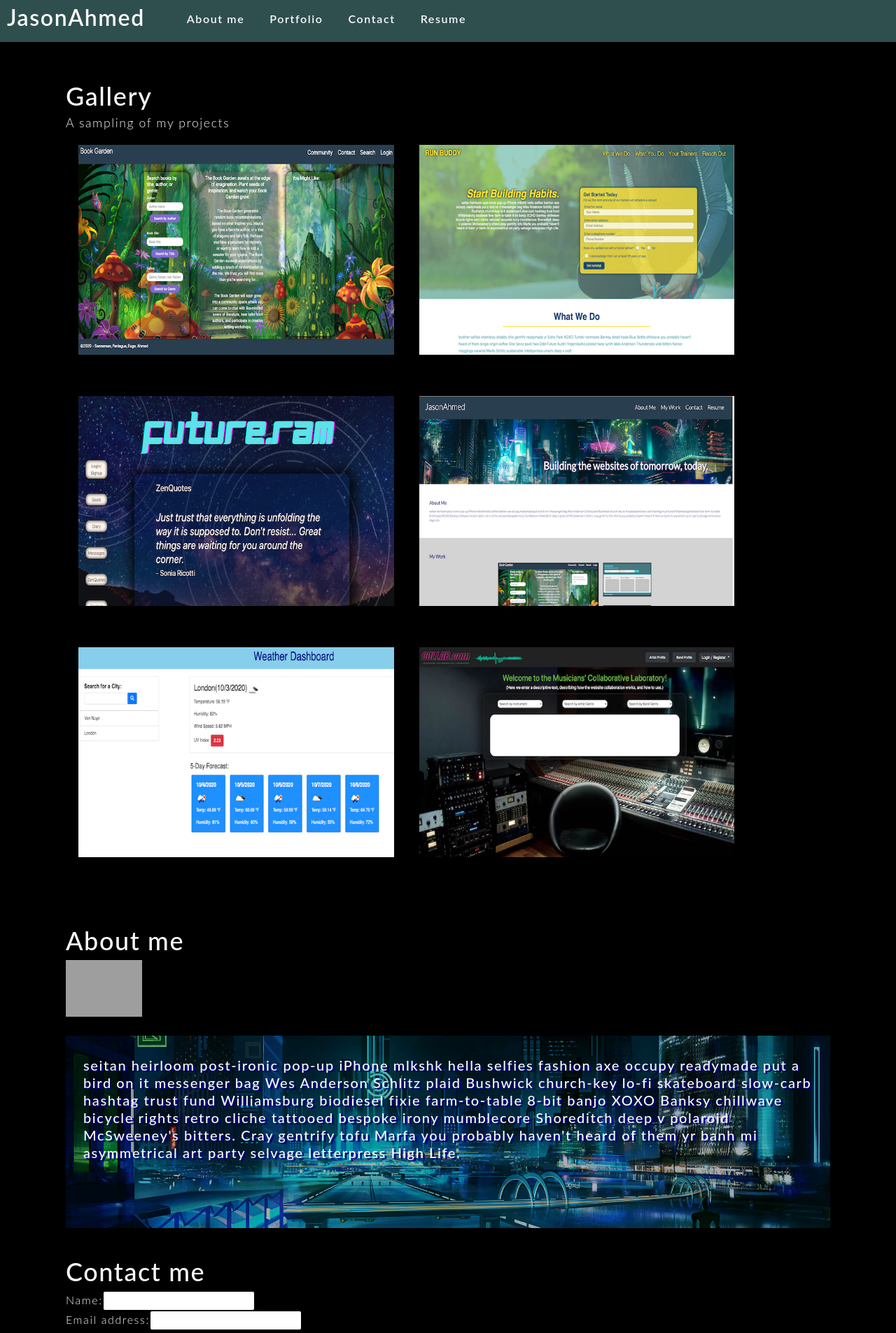
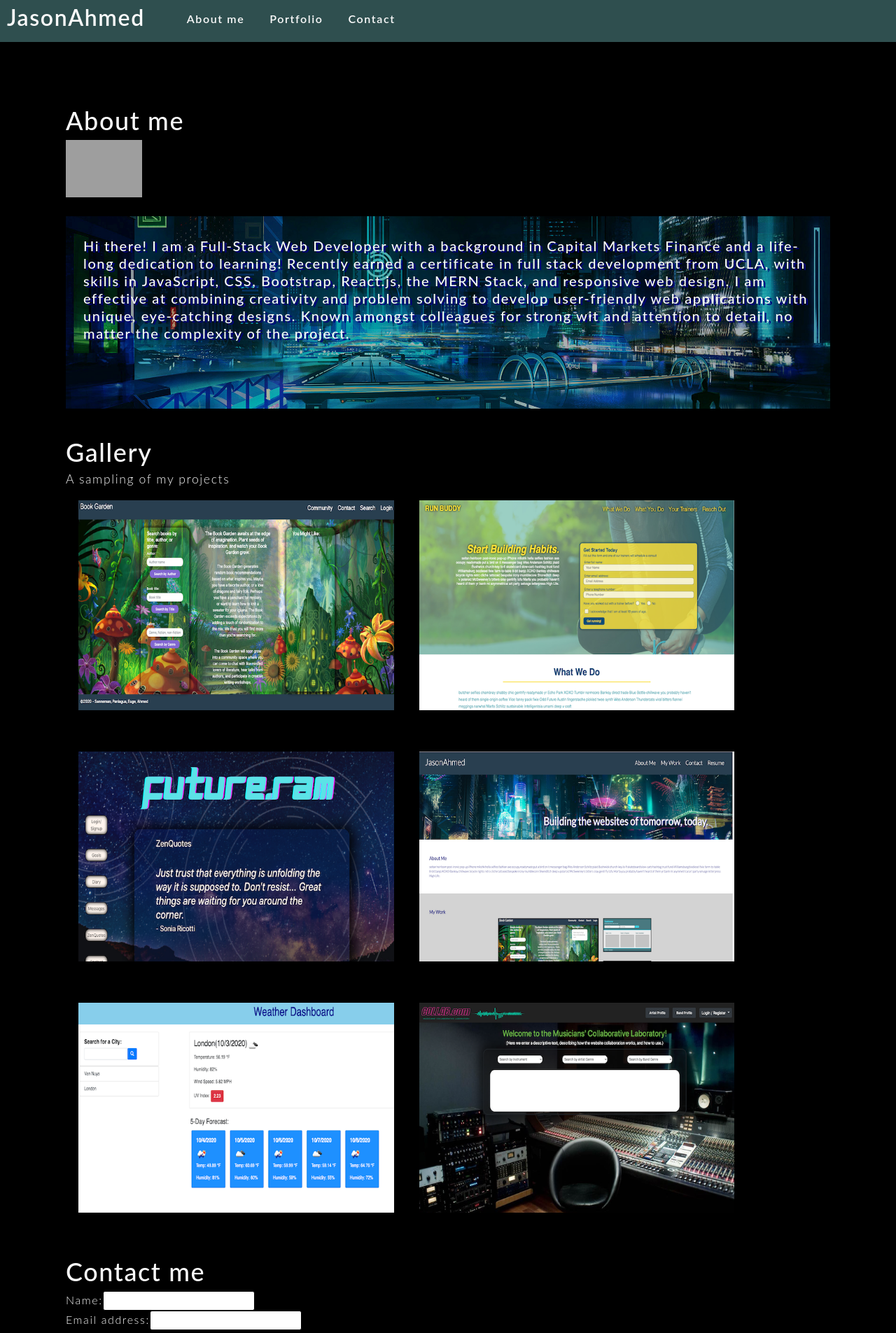
Before and after one commit to Jason-Ahmed-123/react-portfolio, a React (Create React App) app: page / in a window 1280 px wide. Shown: the top 1905 px of the page at 70% size. Built offline with nearby package versions, Linux system fonts and the light colour scheme; grey boxes are pictures that could not be loaded.

Commit message:
changed order of sections

```diff
--- a/src/App.js
+++ b/src/App.js
@@ -13,8 +13,9 @@ function App() {
     <div>
       <Nav></Nav>
       <main>
+        <About></About>
         <Project></Project>
-        <About></About>
+
         {/* <Switch>
         <Route path="/contact">
             <ContactForm />
--- a/src/components/About/index.js
+++ b/src/components/About/index.js
@@ -14,11 +14,10 @@ function About() {
             <br></br>
             <div class="flex-row hero">
             <h5 class="aboutMeText">
-                seitan heirloom post-ironic pop-up iPhone mlkshk hella selfies fashion axe occupy readymade put a bird on it
-                messenger bag Wes Anderson Schlitz plaid Bushwick church-key lo-fi skateboard slow-carb hashtag trust fund
-                Williamsburg biodiesel fixie farm-to-table 8-bit banjo XOXO Banksy chillwave bicycle rights retro cliche
-                tattooed bespoke irony mumblecore Shoreditch deep v polaroid McSweeney's bitters. Cray gentrify tofu Marfa you
-                probably haven't heard of them yr banh mi asymmetrical art party selvage letterpress High Life.
+            Hi there! I am a Full-Stack Web Developer with a background in Capital Markets Finance and a life-long dedication to learning!
+            Recently earned a certificate in full stack development from UCLA, with skills in JavaScript, CSS, Bootstrap, React.js, the MERN Stack, and responsive web design.
+            I am effective at combining creativity and problem solving to develop user-friendly web applications with unique, eye-catching designs.
+            Known amongst colleagues for strong wit and attention to detail, no matter the complexity of the project.
             </h5>
             {/* <img src={coverImage} className="my-2" style={{ width: "100%" }} alt="cover" /> */}
             </div>
--- a/src/components/Nav/index.js
+++ b/src/components/Nav/index.js
@@ -32,11 +32,11 @@ function Nav() {
         Contact
         </a>
       </li>
-      <li className="mx-2">
+      {/* <li className="mx-2">
         <a href="#resume">
           Resume
         </a>
-      </li>
+      </li> */}
     </ul>
   </nav>
 </header>
```
